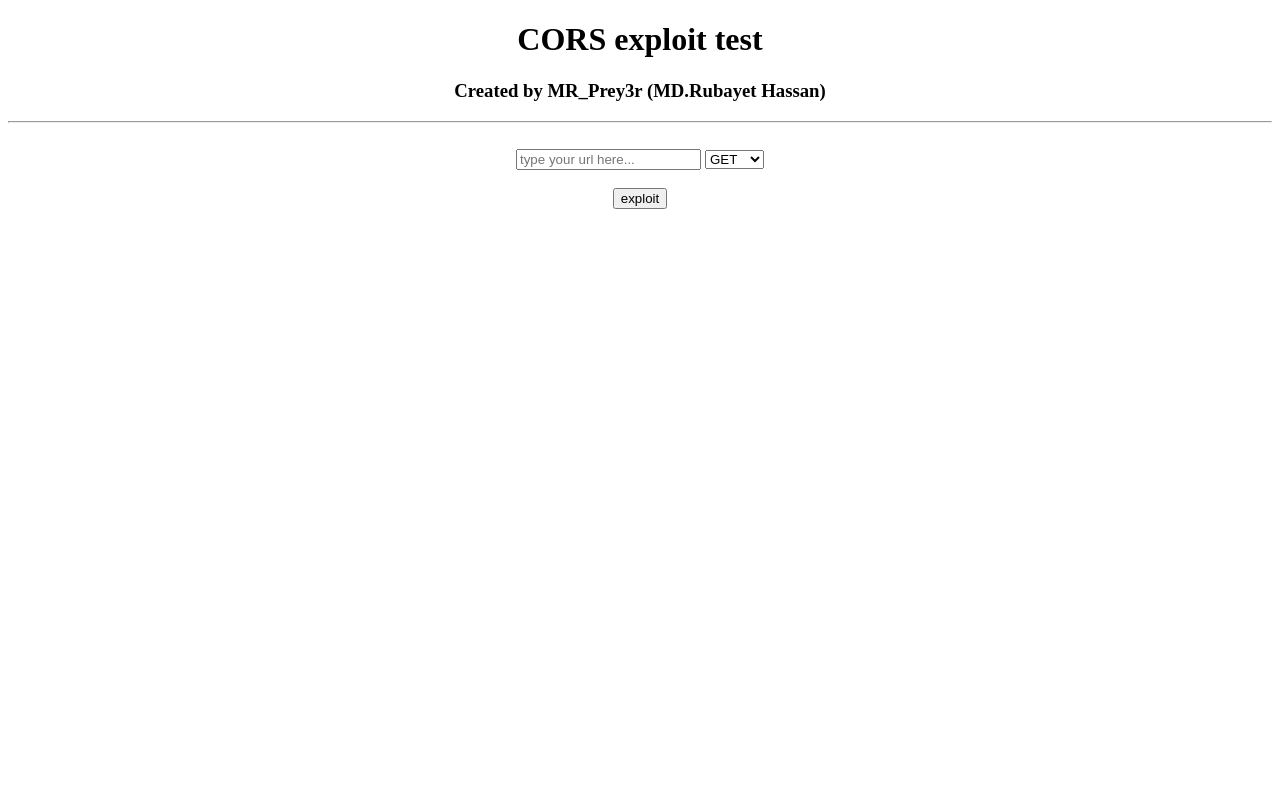
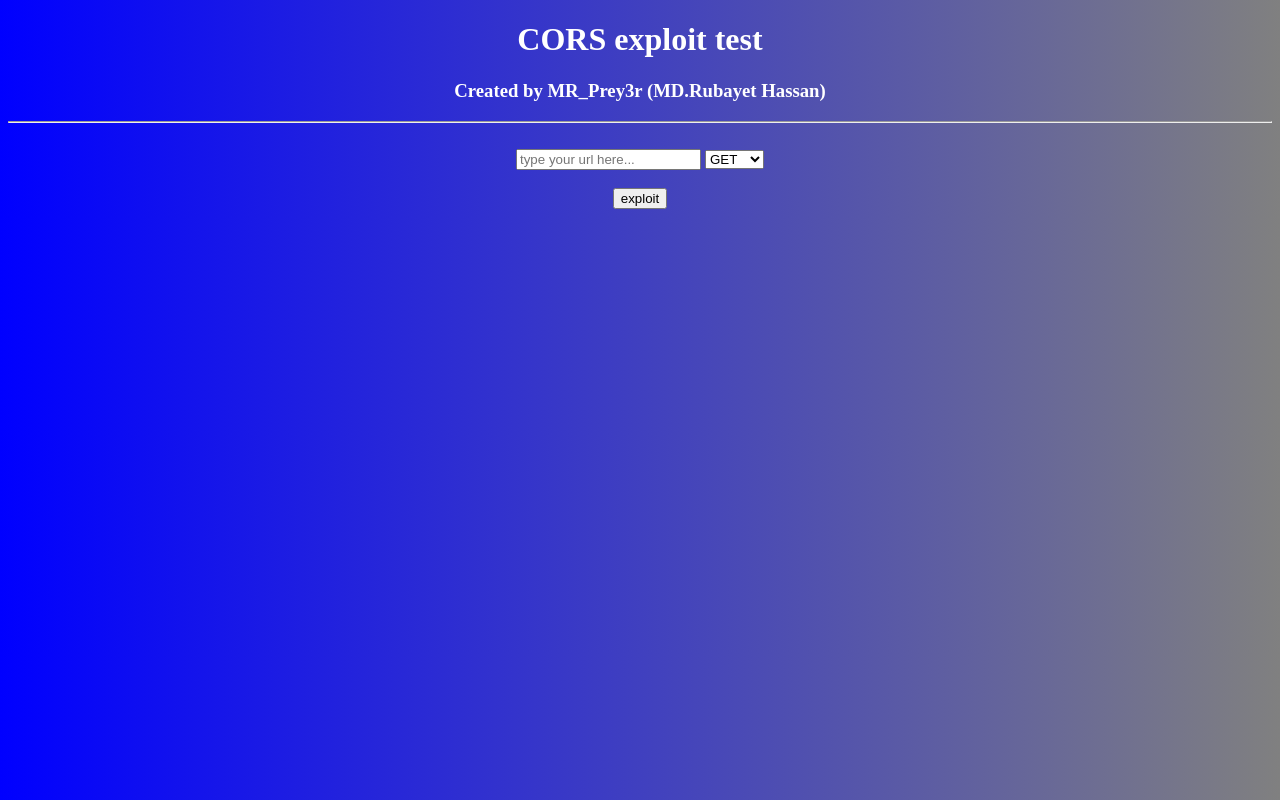
Before and after one commit to MR-Prey3r/cors-test, a plain HTML site: page index.html in a window 1280 px wide. Drawn offline with Linux system fonts and the light colour scheme.

Commit message:
Update index.html

```diff
--- a/index.html
+++ b/index.html
@@ -5,6 +5,12 @@
   <meta http-equiv="X-UA-Compatible" content="IE=edge">
   <meta name="viewport" content="width=device-width, initial-scale=1.0">
   <title>CORS test online | MR_Prey3r</title>
+  <style>
+    body {
+      background-image: linear-gradient(to right, blue, grey);
+      color: white;
+    }
+  </style>
 </head>
 <body>
   <center>
```
